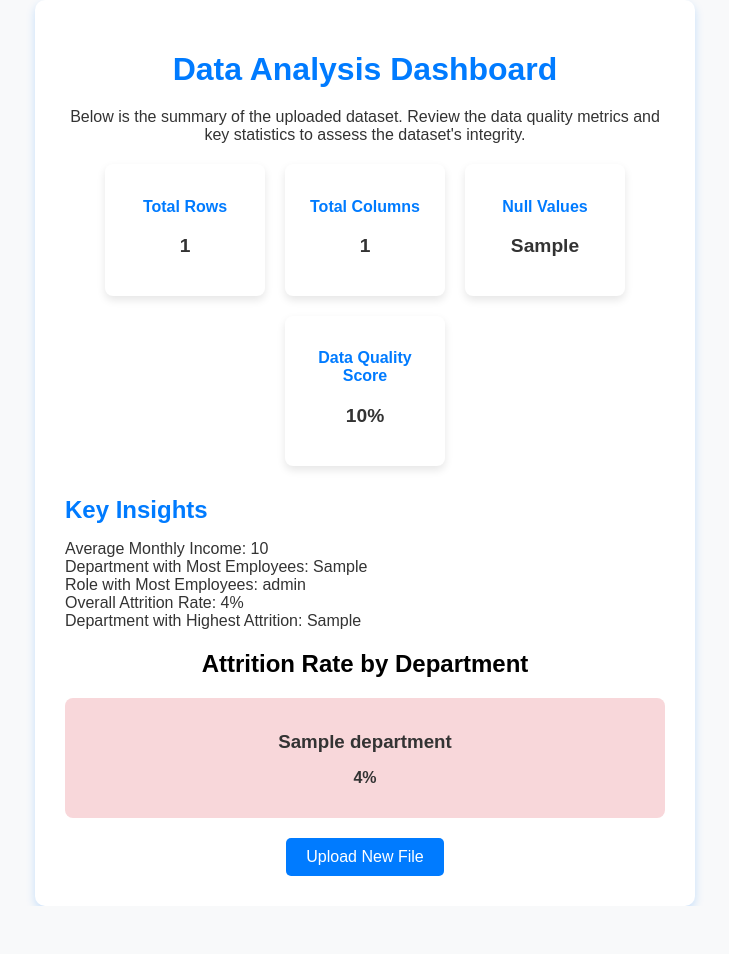
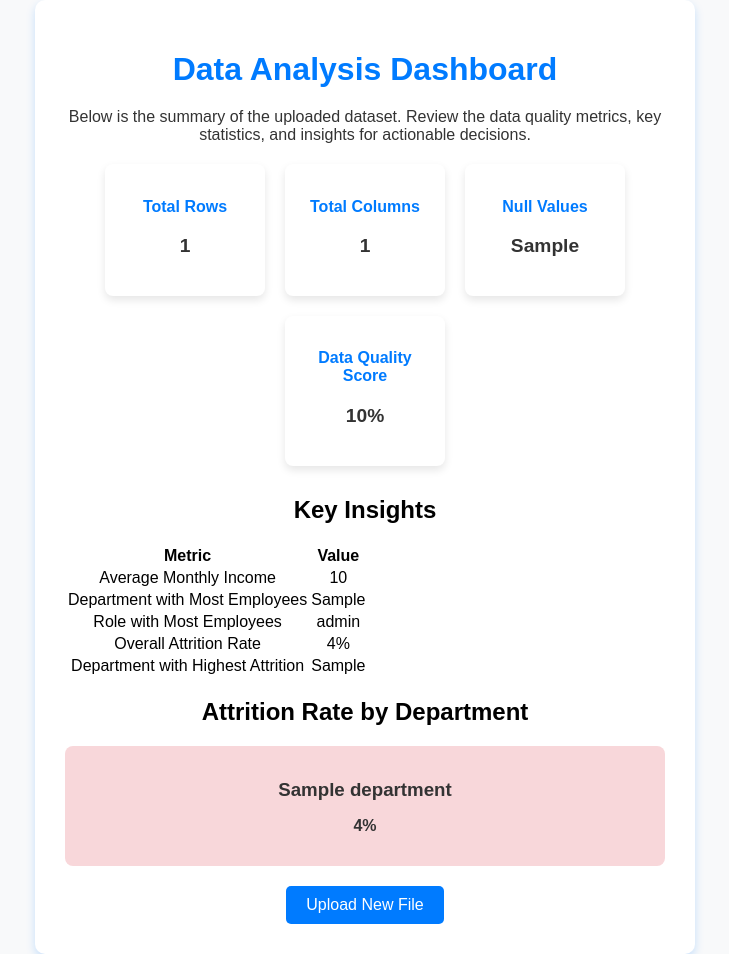
Before and after one commit to shivapaknegar/HR-analysis-app, a Flask app: template templates/analysis.html in a window 1280 px wide. Shown: the whole page, without its empty margins (275-1004 px from the left). Before the commit the page ends 906 px from the top, so only its background shows below. Run offline with Flask 3, Linux system fonts and the light colour scheme; the template is opened without the code that fills it: most values are stand-ins (such as "Sample title", 1, 10 or a date in 2020).

Commit message:
Update analysis.html

```diff
--- a/templates/analysis.html
+++ b/templates/analysis.html
@@ -10,7 +10,7 @@
     <div class="container">
         <h1>Data Analysis Dashboard</h1>
         <p class="description">
-            Below is the summary of the uploaded dataset. Review the data quality metrics and key statistics to assess the dataset's integrity.
+            Below is the summary of the uploaded dataset. Review the data quality metrics, key statistics, and insights for actionable decisions.
         </p>
 
         <!-- Data Quality Summary -->
@@ -33,20 +33,41 @@
             </div>
         </div>
 
-        <!-- Insights Section -->
-        <div class="insights">
-            <h2>Key Insights</h2>
-            <ul>
-                <li>Average Monthly Income: {{ insights['average_income'] }}</li>
-                <li>Department with Most Employees: {{ insights['largest_department'] }}</li>
-                <li>Role with Most Employees: {{ insights['largest_role'] }}</li>
-                <li>Overall Attrition Rate: {{ insights['attrition_rate'] }}%</li>
-                <li>Department with Highest Attrition: {{ insights['highest_attrition_dept'] }}</li>
-            </ul>
-        </div>
+        <!-- Key Insights -->
+        <h2 class="section-title">Key Insights</h2>
+        <table class="insights-table">
+            <thead>
+                <tr>
+                    <th>Metric</th>
+                    <th>Value</th>
+                </tr>
+            </thead>
+            <tbody>
+                <tr>
+                    <td>Average Monthly Income</td>
+                    <td>{{ insights['average_income'] }}</td>
+                </tr>
+                <tr>
+                    <td>Department with Most Employees</td>
+                    <td>{{ insights['largest_department'] }}</td>
+                </tr>
+                <tr>
+                    <td>Role with Most Employees</td>
+                    <td>{{ insights['largest_role'] }}</td>
+                </tr>
+                <tr>
+                    <td>Overall Attrition Rate</td>
+                    <td>{{ insights['attrition_rate'] }}%</td>
+                </tr>
+                <tr>
+                    <td>Department with Highest Attrition</td>
+                    <td>{{ insights['highest_attrition_dept'] }}</td>
+                </tr>
+            </tbody>
+        </table>
 
         <!-- Attrition Matrix -->
-        <h2>Attrition Rate by Department</h2>
+        <h2 class="section-title">Attrition Rate by Department</h2>
         <div class="matrix">
             {% for department, rate in insights['avg_satisfaction_dept'].items() %}
             <div class="matrix-item" style="background-color: {% if rate > 75 %} #d4edda {% elif rate > 50 %} #fff3cd {% else %} #f8d7da {% endif %};">
```
